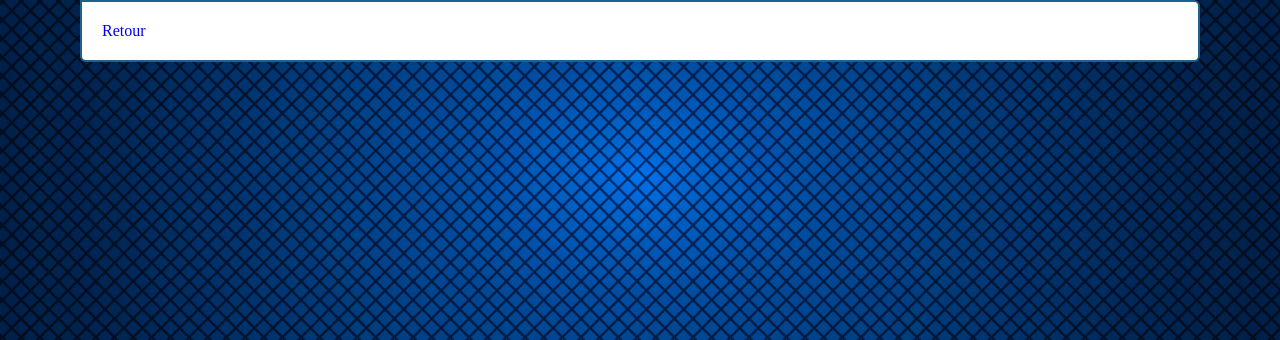
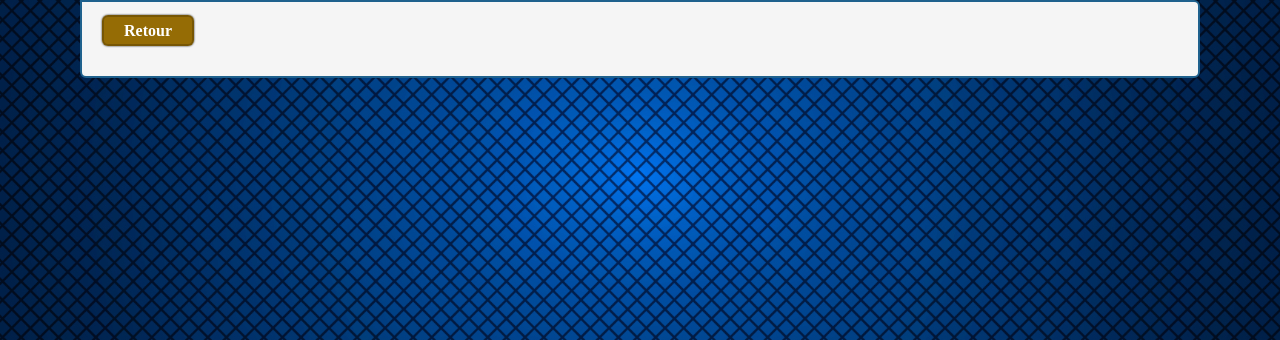
Before and after one commit to LucRatiff/Velo247, a Symfony app: template templates/profile_posts.html.twig in a window 1280 px wide. Shown: the part 226-566 px from the top of the page. Run offline with Twig, Linux system fonts and the light colour scheme; the template is opened without the code that fills it, so the values that code supplies are empty; some libraries are stand-ins or nearby versions.

Commit message:
front-end

```diff
--- a/public/css/forum.css
+++ b/public/css/forum.css
@@ -4,7 +4,6 @@
     align-items: flex-start;
     column-gap: 20px;
     padding-top: 20px;
-    background: var(--grey-bg);
 }
 
 .left-content {
--- a/public/css/general.css
+++ b/public/css/general.css
@@ -158,6 +158,7 @@ main {
     padding: 20px;
     background: #fff;
     border: 2px solid var(--main-blue);
+    background: var(--grey-bg);
 }
 
 footer {
--- a/public/css/profile-posts.css
+++ b/public/css/profile-posts.css
@@ -0,0 +1,61 @@
+.go-back {
+    border: 2px solid rgba(0,0,0,0.2);
+    border-radius: 6px;
+    margin-bottom: 10px;
+    padding: 5px 20px;
+    background: var(--brown);
+    color: #fff;
+    font-weight: bold;
+    box-shadow: 0 0 2px #090909;
+}
+
+.go-back:hover {
+    background: var(--light-brown);
+}
+
+.username {
+    color: var(--main-blue);
+    font-weight: bold;
+    font-size: 1.5rem;
+}
+
+.posts-title {
+    color: var(--main-blue);
+    font-weight: bold;
+    font-size: 1.125rem;
+}
+
+.posts-list {
+    display: flex;
+    flex-direction: column;
+    row-gap: 10px;
+}
+
+.post-element {
+    border: 1px solid var(--light-blue-grey);
+    border-radius: 6px;
+    padding: 10px;
+    background: #fff;
+}
+
+.post-element:hover .upper-part-main {
+    color: var(--main-blue-hover);
+}
+
+.upper-part {
+    display: flex;
+    align-items: baseline;
+    column-gap: 10px;
+    color: var(--main-blue);
+    font-weight: bold;
+}
+
+.upper-part-infos {
+    font-size: 0.9rem;
+    color: var(--blue-grey);
+}
+
+
+.content {
+    color: #000;
+}
--- a/src/Controller/UserProfileController.php
+++ b/src/Controller/UserProfileController.php
@@ -149,7 +149,7 @@ class UserProfileController extends AbstractController
                 }
                 break;
             case 'galleries':
-                $title = 'Liste des galleries photo';
+                $title = 'Liste des galeries photo';
                 $galleries = $user->getGalleries();
 
                 foreach ($galleries as $g) {
@@ -163,7 +163,7 @@ class UserProfileController extends AbstractController
                 }
                 break;
             case 'gallery_messages':
-                $title = 'Liste des commentaires sur les galleries photo';
+                $title = 'Liste des commentaires sur les galeries photo';
                 $galleryMessages = $user->getMessageGalleries();
 
                 foreach ($galleryMessages as $m) {
--- a/templates/profile.html.twig
+++ b/templates/profile.html.twig
@@ -42,10 +42,10 @@
                     Messages postés
                 </a>
                 <a href="{{ path('profile_posts', { 'name': user.name, 'category': 'galleries' }) }}">
-                    Galleries photo créées
+                    Galeries photo créées
                 </a>
                 <a href="{{ path('profile_posts', { 'name': user.name, 'category': 'gallery_messages' }) }}">
-                    Messages postés dans les galleries photo
+                    Messages postés dans les galeries photo
                 </a>
             </div>
         {% endif %}
--- a/templates/profile_edition.html.twig
+++ b/templates/profile_edition.html.twig
@@ -5,7 +5,7 @@
 {% endblock %}
 
 {% block main_content %}
-    <h1 class="profile-username">{{ name }}</h1>
+    <h1 class="username">{{ name }}</h1>
     {% if error is defined %}
         <div class="error">{{ error }}</div>
     {% endif %}
--- a/templates/profile_posts.html.twig
+++ b/templates/profile_posts.html.twig
@@ -8,8 +8,8 @@
     <a href="{{ path('user_profile', { 'name': user.name }) }}" class="go-back">
         Retour
     </a>
-    <div class="username">{{ user.name }}</div>
-    <div class="title">{{ title }}</div>
+    <h1 class="username">{{ user.name }}</h1>
+    <h2 class="posts-title">{{ title }}</h2>
     <div class="posts-list">
         {% if category == 'topics' %}
             {% for t in datas %}
@@ -19,7 +19,7 @@
                             {{ t.title }}
                         </div>
                         <div class="upper-part-infos">
-                            Dans {{ t.category }}&gt;{{ t.sub_category }} Le {{ t.date }}
+                            dans {{ t.category }} &gt; {{ t.sub_category }}, le {{ t.date }}
                         </div>
                     </div>
                     <div class="content">
@@ -35,7 +35,7 @@
                             {{ m.topic_title }}
                         </div>
                         <div class="upper-part-infos">
-                            Dans {{ m.category }}&gt;{{ m.sub_category }} Le {{ m.date }}
+                            dans {{ m.category }} &gt; {{ m.sub_category }}, le {{ m.date }}
                         </div>
                     </div>
                     <div class="content">
@@ -51,7 +51,7 @@
                             {{ g.title }}
                         </div>
                         <div class="upper-part-infos">
-                            Le {{ g.date }}
+                            le {{ g.date }}
                         </div>
                     </div>
                     <div class="content">
@@ -67,7 +67,7 @@
                             {{ gm.gallery_title }}
                         </div>
                         <div class="upper-part-infos">
-                            Le {{ gm.date }}
+                            le {{ gm.date }}
                         </div>
                     </div>
                     <div class="content">
```
Also changed, not shown: public/css/profile-edition.css (+7 -0 lines).
